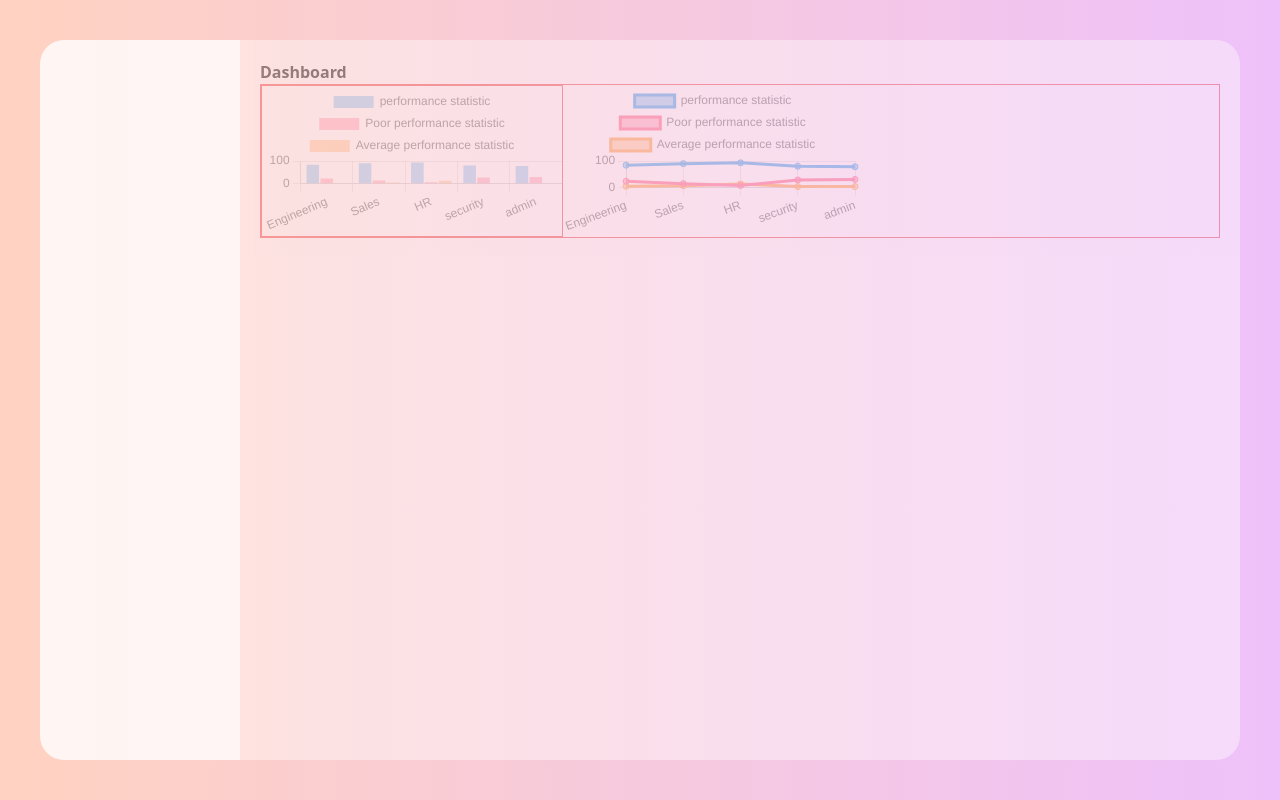
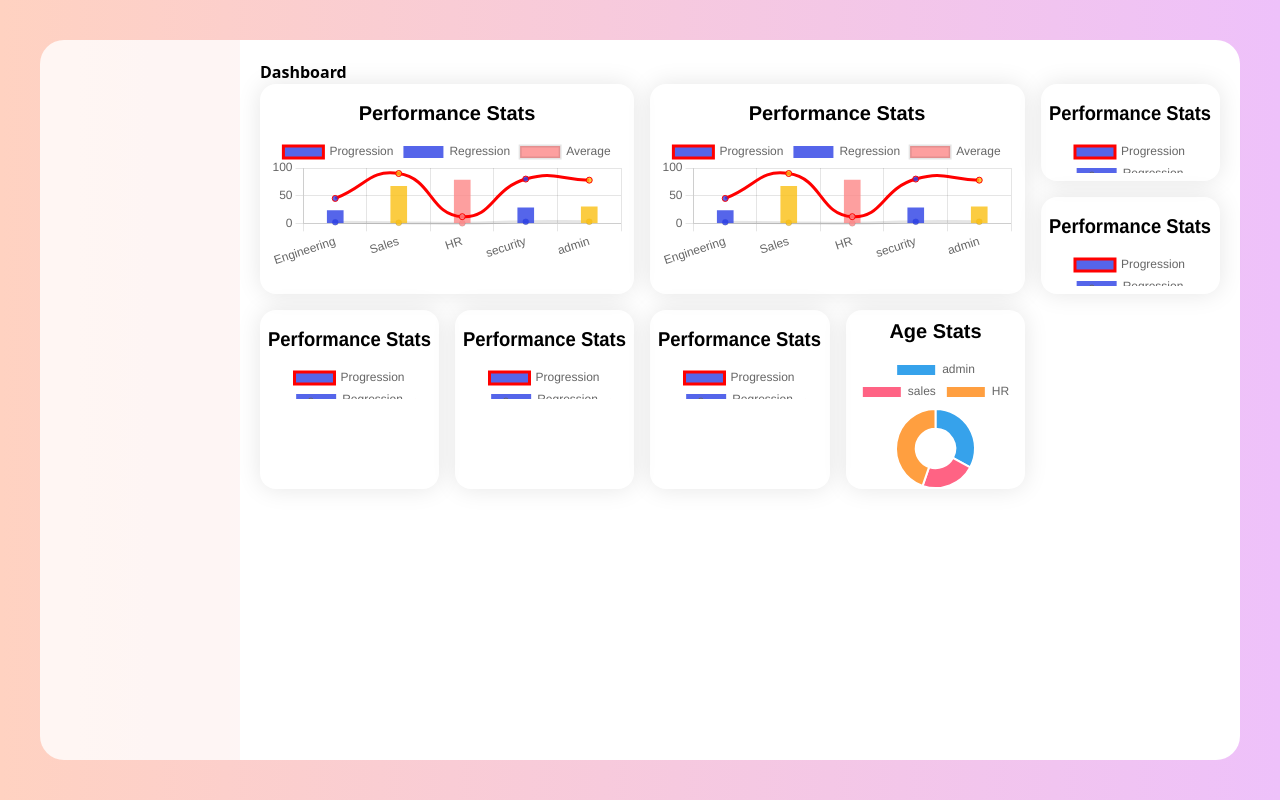
Before and after one commit to forLoop94/Employee_dashboard_app, a React (Vite) app: page /overview in a window 1280 px wide. Built offline with nearby package versions, Linux system fonts and the light colour scheme.

Commit message:
Install chartjs, make barchart, linechart and doughnut with dummy data

```diff
--- a/src/App.jsx
+++ b/src/App.jsx
@@ -1,6 +1,5 @@
 import "./App.css";
 import Overview from "./components/Overview";
-import BarChart from "./components/charts/BarChart";
 
 function App() {
   return (
--- /dev/null
+++ b/src/components/AverageAge.jsx
@@ -0,0 +1,30 @@
+import React, { useState } from 'react';
+import { ageSet } from '../dummys/employeeData';
+import DoughnutChart from './charts/DoughnutChart';
+
+const AverageAge = () => {
+  const [ageData, setAgeData] = useState({
+    labels: ageSet.map(age => age.department),
+    datasets: [
+      {
+        label: "Average Ages",
+        type: 'doughnut',
+        data: ageSet.map(age => age.avgAge)
+      }
+    ],
+    backgroundColor: [
+      "rgba(43, 63, 229, 0.8)",
+      "rgba(250, 192, 19, 0.8)",
+      "rgba(253, 135, 135, 0.8)",
+    ],
+    borderColor: "red",
+  })
+
+  return (
+    <div>
+      <DoughnutChart chartData={ageData} />
+    </div>
+  )
+}
+
+export default AverageAge
--- /dev/null
+++ b/src/components/Card.jsx
@@ -0,0 +1,9 @@
+import React from 'react'
+
+const Card = ({ children }) => {
+  return (
+    <div className='h-auto bg-white p-2 w-auto shadow-[0_0_25px_rgba(0,0,0,0.1)] rounded-2xl'>{children}</div>
+  )
+}
+
+export default Card
--- a/src/components/Overview.jsx
+++ b/src/components/Overview.jsx
@@ -1,29 +1,49 @@
 import React, { useState } from "react";
-import BarChart from "./charts/BarChart";
 import { empData } from "../dummys/employeeData";
 import LineChart from "./charts/LineChart";
+import DoughnutChart from "./charts/DoughnutChart";
+import AverageAge from "./AverageAge";
 
 const Overview = () => {
   const avgPerformanceStat = () => {
     return empData.map((data) => Math.round(data.performance / data.sackables));
   };
 
-  console.log(avgPerformanceStat());
-
   const [employeeData, setEmployeeData] = useState({
     labels: empData.map((singleData) => singleData.department),
     datasets: [
       {
-        label: "performance statistic",
+        label: "Progression",
+        type: "line",
         data: empData.map((singleData) => singleData.performance),
+        backgroundColor: [
+          "rgba(43, 63, 229, 0.8)",
+          "rgba(250, 192, 19, 0.8)",
+          "rgba(253, 135, 135, 0.8)",
+        ],
+        borderColor: "red",
       },
       {
-        label: "Poor performance statistic",
+        label: "Regression",
+        type: "bar",
         data: empData.map((singleData) => singleData.sackables),
+        backgroundColor: [
+          "rgba(43, 63, 229, 0.8)",
+          "rgba(250, 192, 19, 0.8)",
+          "rgba(253, 135, 135, 0.8)",
+        ],
+        borderColor: "rgba(43, 63, 229, 0.8)",
+        barThickness: 16,
       },
       {
-        label: "Average performance statistic",
+        label: "Average",
+        type: "line",
         data: avgPerformanceStat(),
+        backgroundColor: [
+          "rgba(43, 63, 229, 0.8)",
+          "rgba(250, 192, 19, 0.8)",
+          "rgba(253, 135, 135, 0.8)",
+        ],
       },
     ],
   });
@@ -31,19 +51,35 @@ const Overview = () => {
   return (
     <div className="flex h-full">
       <div className="display-none lg:h-full lg:w-1/6 lg:bg-white opacity-80 rounded-l-3xl"></div>
-
-      <nav className="rounded-3xl bg-white p-5 w-full h-full z-0 opacity-40 lg:w-5/6 lg:rounded-l-none lg:rounded-r-3xl flex-col justify-between">
+      <div className="rounded-3xl bg-white p-5 w-full h-auto lg:w-5/6 lg:rounded-l-none lg:rounded-r-3xl flex-col justify-between">
         <h1 className="text-black font-extrabold h-6">Dashboard</h1>
-        <div className="flex border-red-500 border">
-          <div className="border-red-500 border">
-            <BarChart chartData={employeeData} />
+        <div className="grid grid-cols-1 lg:grid-cols-5 gap-4">
+          <div className="lg:col-span-2 lg:row-span-2 p-2 w-auto shadow-[0_0_25px_rgba(0,0,0,0.1)] rounded-2xl">
+            <LineChart chartData={employeeData} />
+          </div>
+          <div className="lg:col-span-2 lg:row-span-2 p-2 w-auto shadow-[0_0_25px_rgba(0,0,0,0.1)] rounded-2xl">
+            <LineChart chartData={employeeData} />
+          </div>
+          <div className="lg:col-span-1 lg:row-span-1 p-2 w-auto shadow-[0_0_25px_rgba(0,0,0,0.1)] rounded-2xl">
+            <LineChart chartData={employeeData} />
+          </div>
+          <div className="lg:col-span-1 lg:row-span-1 p-2 w-auto shadow-[0_0_25px_rgba(0,0,0,0.1)] rounded-2xl">
+            <LineChart chartData={employeeData} />
+          </div>
+          <div className="lg:col-span-1 lg:row-span-1 p-2 w-auto shadow-[0_0_25px_rgba(0,0,0,0.1)] rounded-2xl">
+            <LineChart chartData={employeeData} />
+          </div>
+          <div className="lg:col-span-1 lg:row-span-1 h-auto p-2 w-auto shadow-[0_0_25px_rgba(0,0,0,0.1)] rounded-2xl">
+            <LineChart chartData={employeeData} />
+          </div>
+          <div className="lg:col-span-1 lg:row-span-1 p-2 w-auto shadow-[0_0_25px_rgba(0,0,0,0.1)] rounded-2xl">
+            <LineChart chartData={employeeData} />
           </div>
           <div>
-            <LineChart chartData={employeeData} />
+            <AverageAge />
           </div>
         </div>
-        {/* <input type="text" className="input bg-white opacity-80" placeholder="search" /> */}
-      </nav>
+      </div>
     </div>
   );
 };
--- a/src/components/charts/BarChart.jsx
+++ b/src/components/charts/BarChart.jsx
@@ -1,16 +1,35 @@
-import React from 'react';
-import { Bar } from 'react-chartjs-2';
-import { Chart as ChartJS, defaults } from 'chart.js/auto';
+import React from "react";
+import { Bar } from "react-chartjs-2";
+import { Chart as ChartJS, defaults } from "chart.js/auto";
 
 defaults.maintainAspectRatio = false;
 defaults.responsive = true;
 
+defaults.plugins.title.display = true;
+defaults.plugins.title.align = "start";
+defaults.plugins.title.font.size = 20;
+defaults.plugins.title.color = "black";
+
+const options = {
+  plugins: {
+    title: {
+      text: "Performance Stats",
+    },
+  },
+  elements: {
+    line: {
+      tension: 0.5,
+    },
+  },
+  borderRadius: 5,
+};
+
 const BarChart = ({ chartData }) => {
   return (
     <div>
-      <Bar data={chartData} />
+      <Bar data={chartData} options={options} />
     </div>
-  )
-}
+  );
+};
 
-export default BarChart
+export default BarChart;
--- /dev/null
+++ b/src/components/charts/DoughnutChart.jsx
@@ -0,0 +1,29 @@
+import React from "react";
+import { Doughnut } from "react-chartjs-2";
+import { Chart as ChartJS, defaults } from "chart.js/auto";
+
+defaults.maintainAspectRatio = true;
+defaults.responsive = true;
+
+defaults.plugins.title.display = true;
+defaults.plugins.title.align = "center";
+defaults.plugins.title.font.size = 20;
+defaults.plugins.title.color = "black";
+
+const options = {
+  plugins: {
+    title: {
+      text: "Age Stats",
+    },
+  },
+};
+
+const DoughnutChart = ({ chartData }) => {
+  return (
+    <div className="lg:col-span-1 lg:row-span-1 shadow-[0_0_25px_rgba(0,0,0,0.1)] rounded-2xl">
+      <Doughnut data={chartData} options={options} />
+    </div>
+  );
+};
+
+export default DoughnutChart;
--- a/src/components/charts/LineChart.jsx
+++ b/src/components/charts/LineChart.jsx
@@ -5,9 +5,22 @@ import { Chart as ChartJS, defaults } from 'chart.js/auto';
 defaults.maintainAspectRatio = false;
 defaults.responsive = true;
 
+const options = {
+  elements: {
+    line: {
+      tension: 0.5
+    }
+  },
+  plugins: {
+    title: {
+      text: "Performance Stats"
+    }
+  }
+}
+
 const LineChart = ({ chartData }) => {
   return (
-    <Line data={chartData} />
+    <Line data={chartData} options={options}/>
   )
 }
 
--- a/src/dummys/employeeData.js
+++ b/src/dummys/employeeData.js
@@ -64,20 +64,20 @@ export const empData = [
   {
     id: 1,
     department: 'Engineering',
-    performance: 84,
+    performance: 45,
     sackables: 23
   },
   {
     id: 2,
     department: 'Sales',
     performance: 90,
-    sackables: 14
+    sackables: 67
   },
   {
     id: 3,
     department: 'HR',
-    performance: 93,
-    sackables: 7
+    performance: 12,
+    sackables: 78
   },
   {
     id: 4,
@@ -92,3 +92,21 @@ export const empData = [
     sackables: 30
   },
 ]
+
+export const ageSet = [
+  {
+    id: 1,
+    department: 'admin',
+    avgAge: 28,
+  },
+  {
+    id: 2,
+    department: 'sales',
+    avgAge: 19,
+  },
+  {
+    id: 3,
+    department: 'HR',
+    avgAge: 38,
+  },
+]
```
